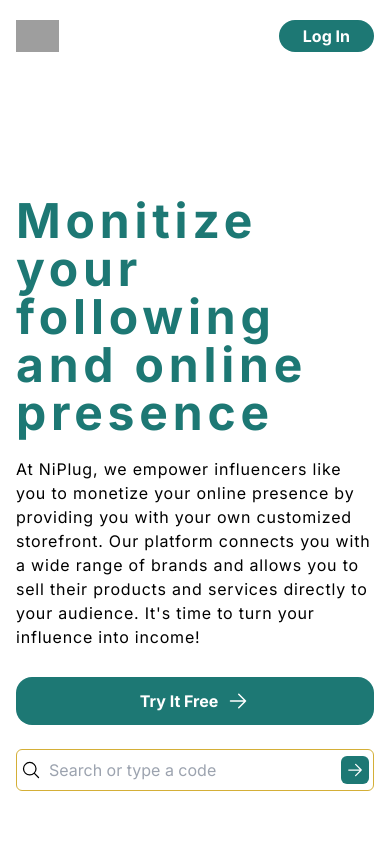
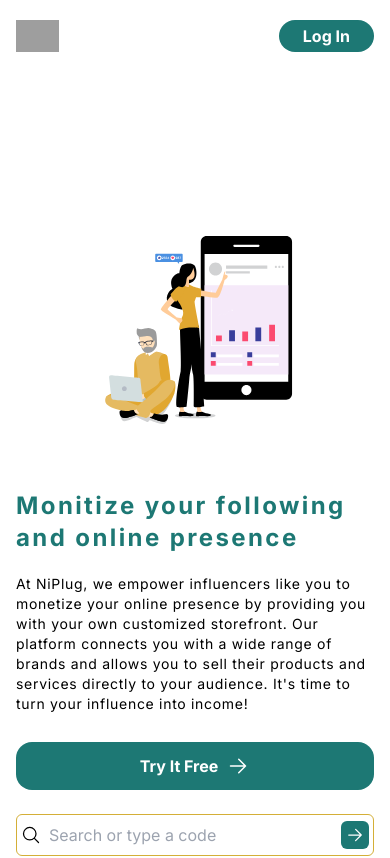
Before and after one commit to abdulgamal/NiPlug, a Next.js app: page / in a window 390 px wide. Shown: the top 858 px of the page. Built offline with nearby package versions, Linux system fonts and the light colour scheme; grey boxes are pictures that could not be loaded.

Commit message:
changes on home page

```diff
--- a/src/app/page.js
+++ b/src/app/page.js
@@ -13,13 +13,13 @@ export default function Home() {
         <div className=" grid md:grid-cols-2 gap-10">
           <div className="h-screen flex flex-col justify-center px-4">
             <div className="">
-              {/* <Lottie animationData={banner} /> */}
+              <Lottie animationData={banner} />
               <div className="mb-5">
-                <p className="text-5xl font-bold tracking-widest text-[#1d7874]">
+                <p className="text-2xl font-bold tracking-widest text-[#1d7874]">
                   Monitize your following and online presence
                 </p>
               </div>
-              <p className="text-base md:text-xl tracking-wider">
+              <p className="text-sm md:text-xl tracking-wider">
                 At NiPlug, we empower influencers like you to monetize your
                 online presence by providing you with your own customized
                 storefront. Our platform connects you with a wide range of
```
